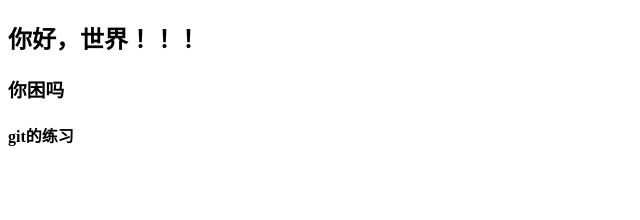
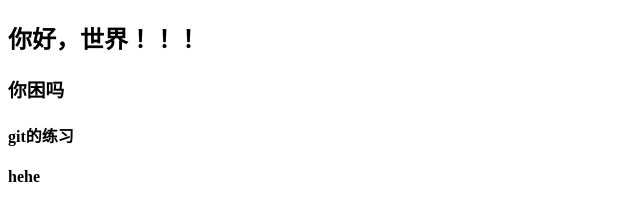
Before and after one commit to placecallme/inclond, a plain HTML site: page index.html in a window 1280 px wide. Shown: the full height of the page, 0-640 px from the left. Drawn offline with Linux system fonts and the light colour scheme.

Commit message:
第二次了

```diff
--- a/index.html
+++ b/index.html
@@ -8,5 +8,6 @@
 	<h2>你好，世界！！！</h2>
 	<h3>你困吗</h3>
 	<h4>git的练习</h4>
+	<h4>hehe</h4>
 </body>
 </html>
```
